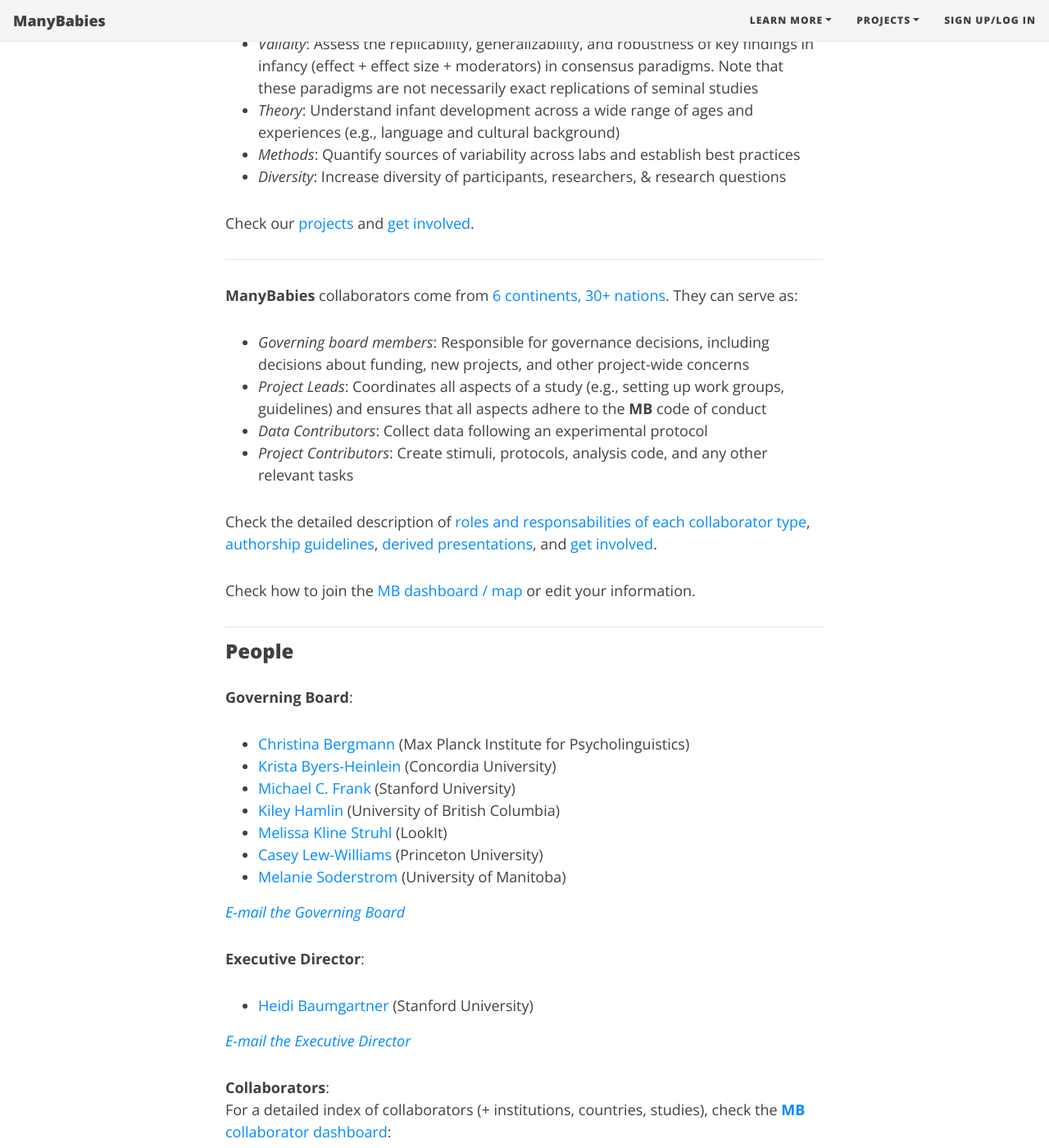
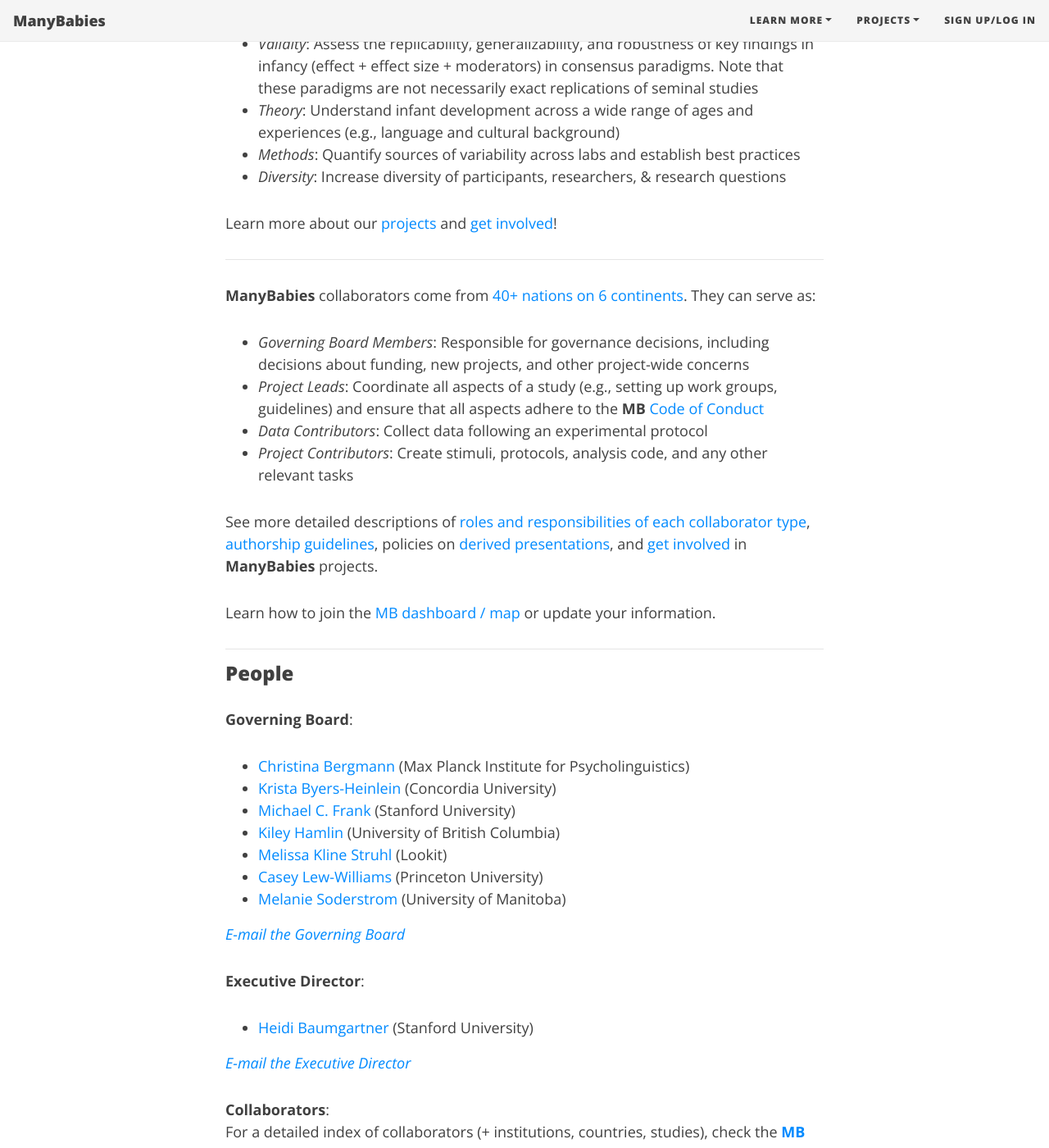
Before and after one commit to manybabies/manybabies.github.io, a Jekyll site: the page built from about.md, in a window 1280 px wide and 1400 px high, scrolled down 1501 px. Shown: the whole window at 82% size. Built offline with Jekyll 4.4.1, drawn with Linux system fonts in a browser that asks for light colours; nearby versions of some CDN libraries; some web fonts are replaced; some of the changed text lies outside the part shown; grey boxes are pictures that could not be loaded.

Commit message:
small edits/updates to about.md

```diff
--- a/about.md
+++ b/about.md
@@ -41,20 +41,20 @@
 * *Methods*: Quantify sources of variability across labs and establish best practices
 * *Diversity*: Increase diversity of participants, researchers, & research questions
 
-Check our [projects]({{site.baseurl}}/projects/) and [get involved]({{site.baseurl}}/get_involved/).
+Learn more about our [projects]({{site.baseurl}}/projects/) and [get involved]({{site.baseurl}}/get_involved/)!
 
 ***
 
 <!-- data from code of conduct -->
-**ManyBabies** collaborators come from [6 continents, 30+ nations](https://rodrigodalben.shinyapps.io/shiny_mb_map/). They can serve as:
-* *Governing board members*: Responsible for governance decisions, including decisions about funding, new projects, and other project-wide concerns
-* *Project Leads*: Coordinates all aspects of a study (e.g., setting up work groups, guidelines) and ensures that all aspects adhere to the **MB** code of conduct
+**ManyBabies** collaborators come from [40+ nations on 6 continents](https://rodrigodalben.shinyapps.io/shiny_mb_map/). They can serve as:
+* *Governing Board Members*: Responsible for governance decisions, including decisions about funding, new projects, and other project-wide concerns
+* *Project Leads*: Coordinate all aspects of a study (e.g., setting up work groups, guidelines) and ensure that all aspects adhere to the **MB** [Code of Conduct]({{site.baseurl}}/code_conduct/)
 * *Data Contributors*: Collect data following an experimental protocol
 * *Project Contributors*: Create stimuli, protocols, analysis code, and any other relevant tasks
 
-Check the detailed description of [roles and responsabilities of each collaborator type](https://docs.google.com/document/d/1UYSevbWnBQwd_eaBe1oKkOBX-8sMsBfiPz2kwNp7Ttc/export?format=pdf), [authorship guidelines]({{site.baseurl}}/authorship/), [derived presentations]({{site.baseurl}}/derived_presentations/), and [get involved]({{site.baseurl}}/get_involved/).
+See more detailed descriptions of [roles and responsibilities of each collaborator type](https://docs.google.com/document/d/1UYSevbWnBQwd_eaBe1oKkOBX-8sMsBfiPz2kwNp7Ttc/export?format=pdf), [authorship guidelines]({{site.baseurl}}/authorship/), policies on [derived presentations]({{site.baseurl}}/derived_presentations/), and [get involved]({{site.baseurl}}/get_involved/) in **ManyBabies** projects.
 
-Check how to join the [MB dashboard / map]({{site.baseurl}}/map/) or edit your information.
+Learn how to join the [MB dashboard / map]({{site.baseurl}}/map/) or update your information.
 
 ***
 
@@ -64,7 +64,7 @@
 * [Krista Byers-Heinlein](https://www.concordia.ca/artsci/psychology/faculty.html?fpid=krista-byers-heinlein) (Concordia University)
 * [Michael C. Frank](https://web.stanford.edu/~mcfrank/) (Stanford University)
 * [Kiley Hamlin](https://psych.ubc.ca/profile/kiley-hamlin/) (University of British Columbia)
-* [Melissa Kline Struhl](http://www.melissaklinestruhl.com) (LookIt)
+* [Melissa Kline Struhl](http://www.melissaklinestruhl.com) (Lookit)
 * [Casey Lew-Williams](https://psych.princeton.edu/person/casey-lew-williams) (Princeton University)
 * [Melanie Soderstrom](https://home.cc.umanitoba.ca/~soderstr/) (University of Manitoba)
 
@@ -100,4 +100,4 @@
 ### Get involved
 We encourage everyone who is interested in developmental research to [get involved]({{site.baseurl}}/get_involved/)! Access to infants/infant lab is **not** a prerequisite.
 
-Also check how to join the [MB dashboard / map]({{site.baseurl}}/map/) or edit your information.
+All collaborators are encouraged to join the [MB dashboard / map]({{site.baseurl}}/map/) or update your information.
```
